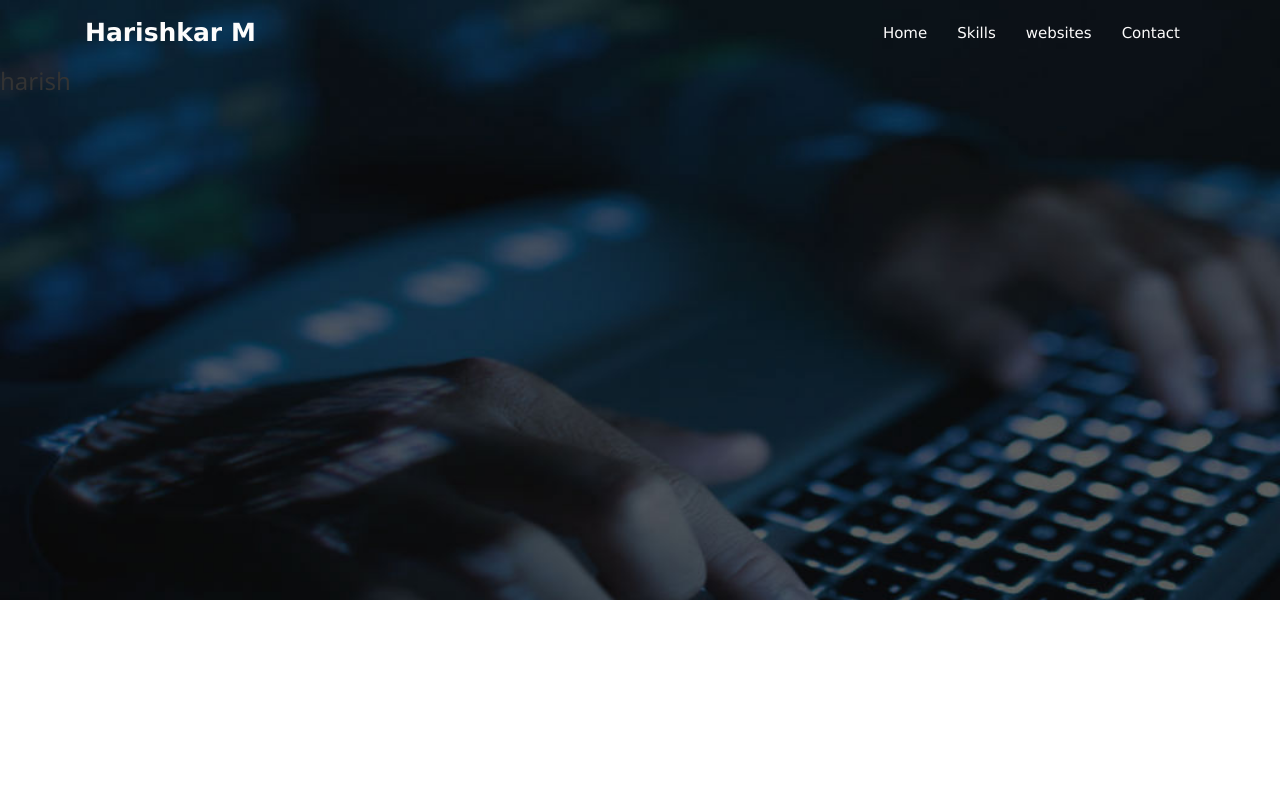
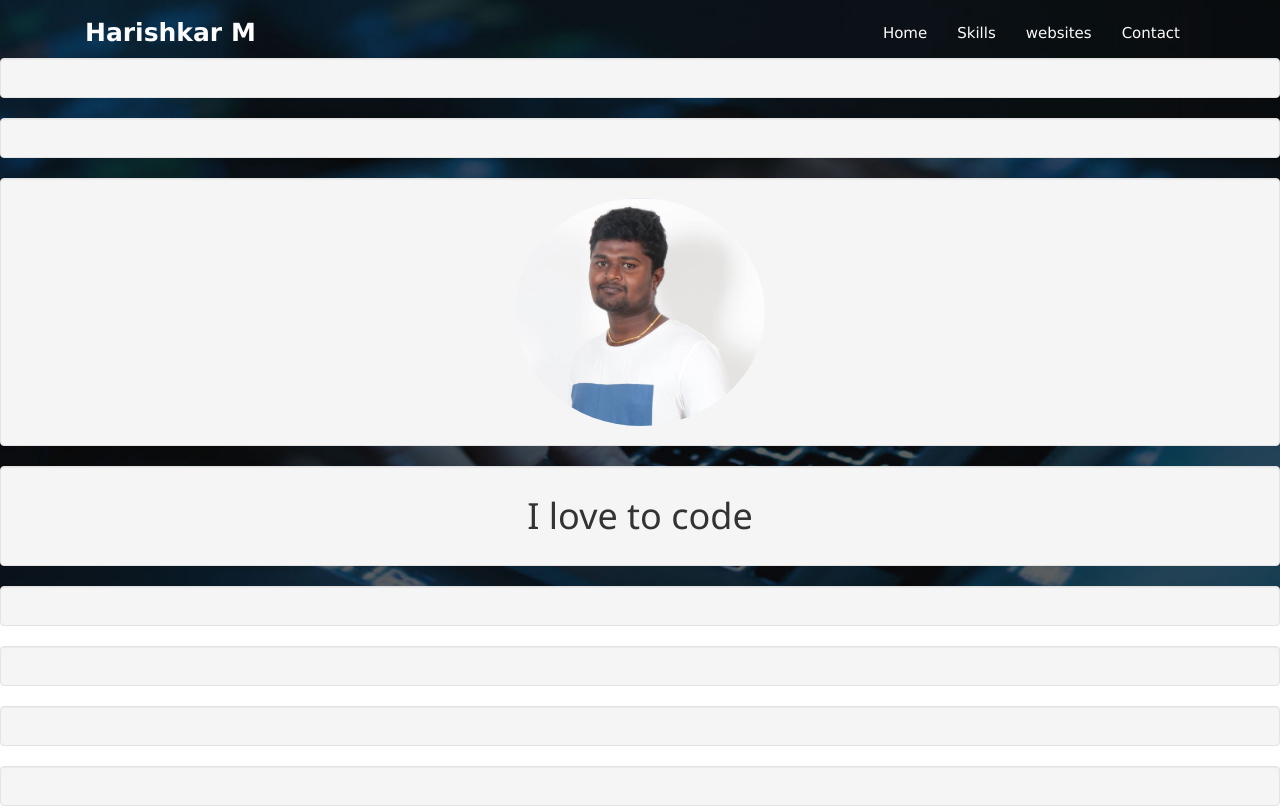
Before and after one commit to mharishkar/mysite, a plain HTML site: page index.html in a window 1280 px wide. Drawn offline with nearby package versions, Linux system fonts and the light colour scheme.

Commit message:
Update index.html

```diff
--- a/index.html
+++ b/index.html
@@ -5,22 +5,23 @@
   <meta charset="utf-8">
   <meta name="viewport" content="width=device-width, initial-scale=1">
   <link rel="stylesheet" href="https://maxcdn.bootstrapcdn.com/bootstrap/3.3.7/css/bootstrap.min.css">
-  <link href="https://fonts.googleapis.com/css?family=Nunito" rel="stylesheet">
+  <link href='http://fonts.googleapis.com/css?family=Cinzel' rel='stylesheet' type='text/css'>
   <script src="https://ajax.googleapis.com/ajax/libs/jquery/3.1.1/jquery.min.js"></script>
   <script src="https://maxcdn.bootstrapcdn.com/bootstrap/3.3.7/js/bootstrap.min.js"></script>
   <link href="https://maxcdn.bootstrapcdn.com/font-awesome/4.7.0/css/font-awesome.min.css" rel="stylesheet">
   <link rel="stylesheet" href="https://www.w3schools.com/w3css/4/w3.css">
   <link rel="stylesheet" href="main.css">
+  <link rel="stylesheet" href="animate.css">
   </head>
 <body>
-<div class="bg">
+<div class="bg full img-responsive">
 
           <div class="container">
           <div class="navbar-header">
             <button type="button" class="navbar-toggle" data-toggle="collapse" data-target="#myNavbar">
               <i class="fa fa-angle-double-down fa-2x" aria-hidden="true"></i>
             </button>
-            <span class="navbar-brand w3-animate-zoom" href="#"><b>Harishkar M</b></span>
+            <span class="navbar-brand animated fadeInRightBig" href="#"><b>Harishkar M</b></span>
           </div>
 
           <div class="collapse navbar-collapse navbar-right" id="myNavbar">
@@ -31,4 +32,16 @@
             <li><a href="#">Contact</a></li>
         </ul>
       </div>  </div>
-  <h3 class="margin">harish</h3>  </div>
+      <div class="well"></div>
+      <div class="well"></div>
+
+      <div class="well text-center"><img class="img img-circle" src="images/mypic.png"></div>
+      <div class="well text-center animated animated.infinite flash"><h1>I love to code<h1></div>
+      <div class="well"></div>
+      <div class="well"></div>
+      <div class="well"></div>
+      <div class="well"></div>
+</div>
+
+ </body>
+ </html>
```
